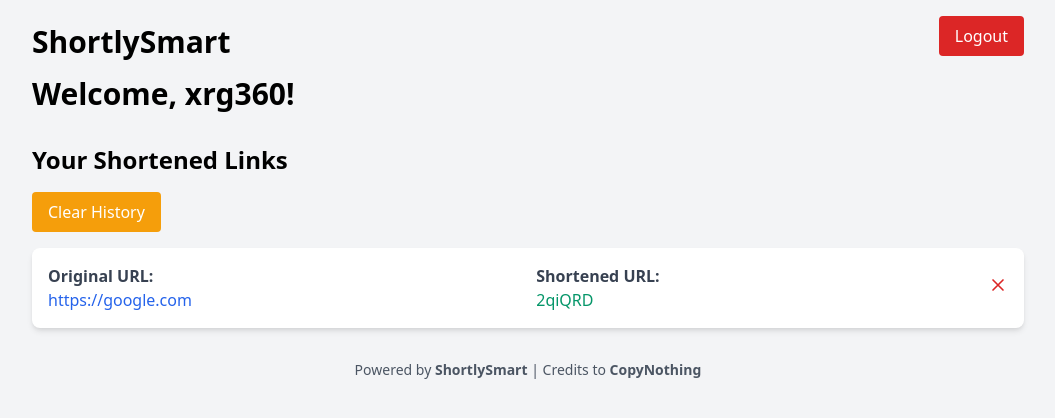
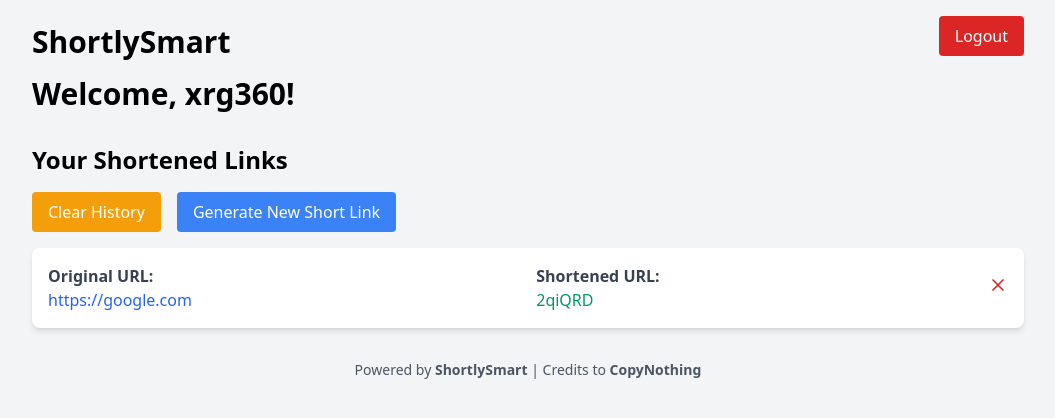
Before and after one commit to Xrg360/SimpleShort, a Flask app: page /dashboard in a window 1280 px wide. Shown: the top 418 px of the page, without its empty margins (112-1167 px from the left). Run offline with Flask 3, Linux system fonts and the light colour scheme; a user stored in the database is signed in.

Commit message:
dashboard (generate new button)

```diff
--- a/templates/dashboard.html
+++ b/templates/dashboard.html
@@ -10,7 +10,6 @@
         // Function to delete a specific link
         function deleteLink(shortUrl) {
             if (confirm("Are you sure you want to delete this link?")) {
-                // Send a request to the server to delete the link
                 window.location.href = `/delete_link/${shortUrl}`;
             }
         }
@@ -18,7 +17,6 @@
         // Function to clear all history
         function clearHistory() {
             if (confirm("Are you sure you want to clear all history?")) {
-                // Send a request to the server to clear history
                 window.location.href = '/clear_history';
             }
         }
@@ -40,8 +38,14 @@
 
         <h2 class="text-2xl font-semibold mt-8 mb-4">Your Shortened Links</h2>
 
-        <!-- Clear History Button -->
-        <button onclick="clearHistory()" class="inline-block bg-yellow-500 text-white px-4 py-2 rounded hover:bg-yellow-600 transition duration-300 mb-4">Clear History</button>
+        <!-- Buttons Section -->
+        <div class="flex space-x-4 mb-4">
+            <!-- Clear History Button -->
+            <button onclick="clearHistory()" class="inline-block bg-yellow-500 text-white px-4 py-2 rounded hover:bg-yellow-600 transition duration-300">Clear History</button>
+
+            <!-- Generate New Short Link Button -->
+            <a href="{{ url_for('index') }}" class="inline-block bg-blue-500 text-white px-4 py-2 rounded hover:bg-blue-600 transition duration-300">Generate New Short Link</a>
+        </div>
 
         <div class="bg-white shadow-md rounded-lg overflow-hidden">
             <ul class="divide-y divide-gray-200">
```
Also changed, not shown: instance/url_shortener.db.
